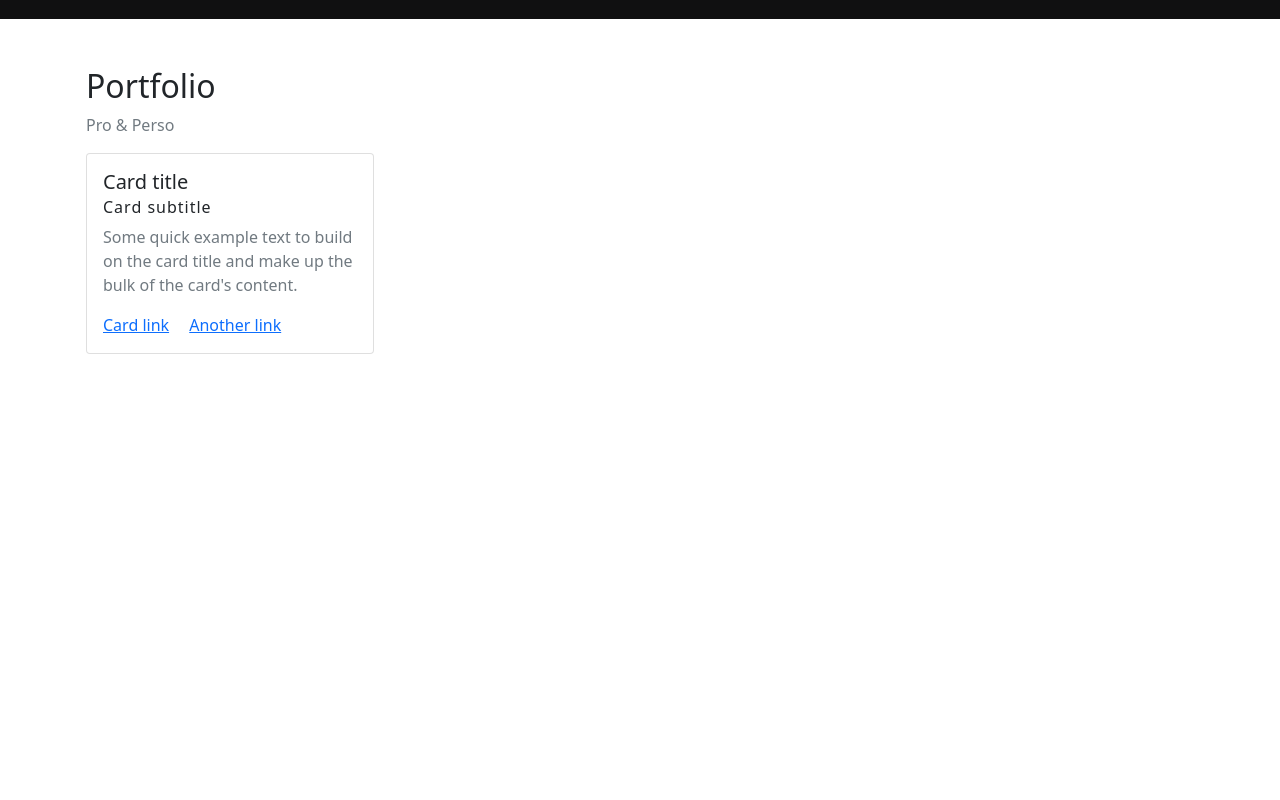
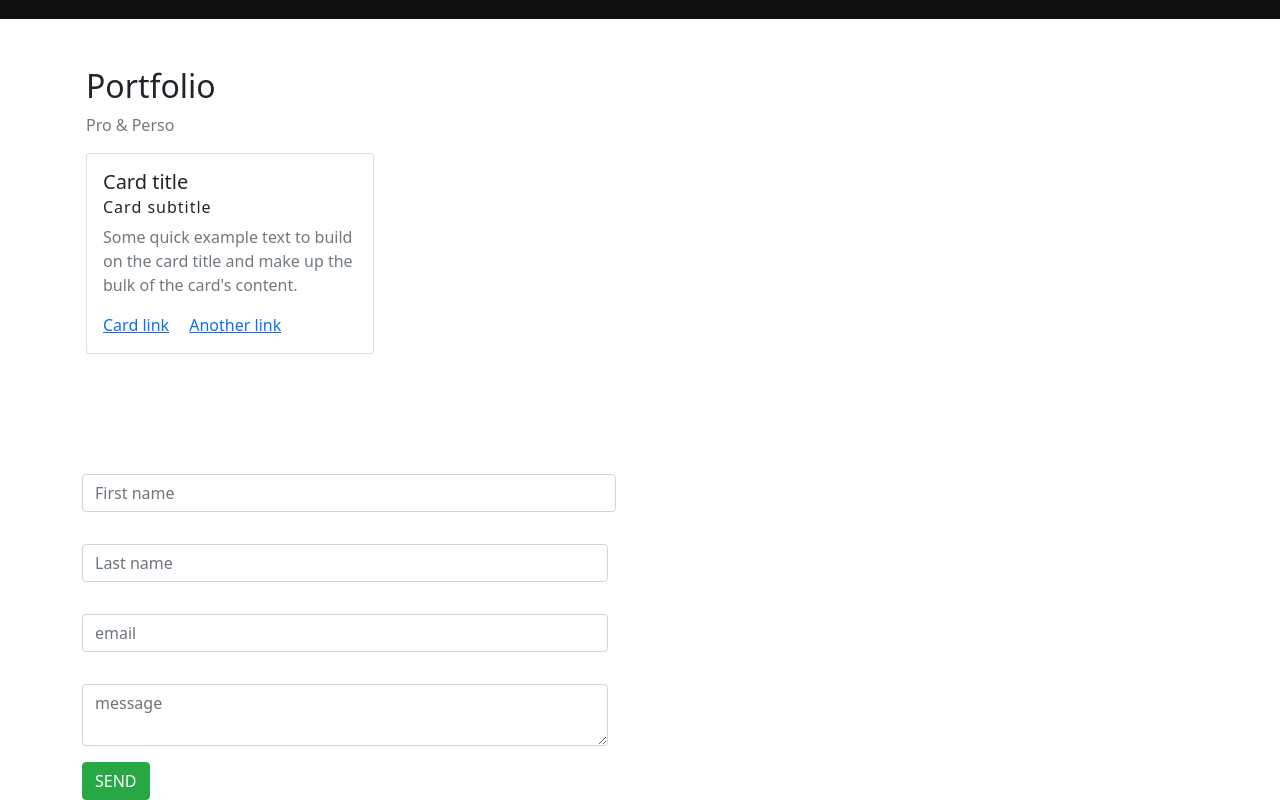
Before and after one commit to anneln/BootstrapWebsite, a plain HTML site: page index.html in a window 1280 px wide. Shown: the part 2407-3207 px from the top of the page. Before the commit the page ends 2809 px from the top, so only its background shows below. Drawn offline with nearby package versions, Linux system fonts and the light colour scheme.

Commit message:
add form
add form contact

```diff
--- a/index.html
+++ b/index.html
@@ -288,6 +288,61 @@
           </div>
         </div>
       </section>
+      <section id="contact-form">
+        <div class="container">
+          <div class="row">
+            <h3></h3>
+            <p></p>
+            <form class="row g-3">
+              <div class="row g-3">
+                <div class="col-6">
+                  <input
+                    type="text"
+                    class="form-control"
+                    placeholder="First name"
+                    aria-label="First name"
+                  />
+                </div>
+                <div class="row g-3">
+                  <div class="col-6">
+                    <input
+                      type="text"
+                      class="form-control"
+                      placeholder="Last name"
+                      aria-label="Last name"
+                    />
+                  </div>
+                </div>
+                <div class="row g-3">
+                  <div class="col-6">
+                    <input
+                      type="email"
+                      class="form-control"
+                      id="inputEmail"
+                      placeholder="email"
+                      aria-label="email"
+                    />
+                  </div>
+                </div>
+                <div class="row g-3">
+                  <div class="col-6">
+                    <textarea
+                      type="text"
+                      class="form-control"
+                      id="inputMessage"
+                      placeholder="message"
+                      aria-label="message"
+                    ></textarea>
+                  </div>
+                </div>
+              </div>
+              <div class="col-12">
+                <button type="submit" class="btn btn-success">Send</button>
+              </div>
+            </form>
+          </div>
+        </div>
+      </section>
     </main>
     <script src="index.js"></script>
     <script
```
